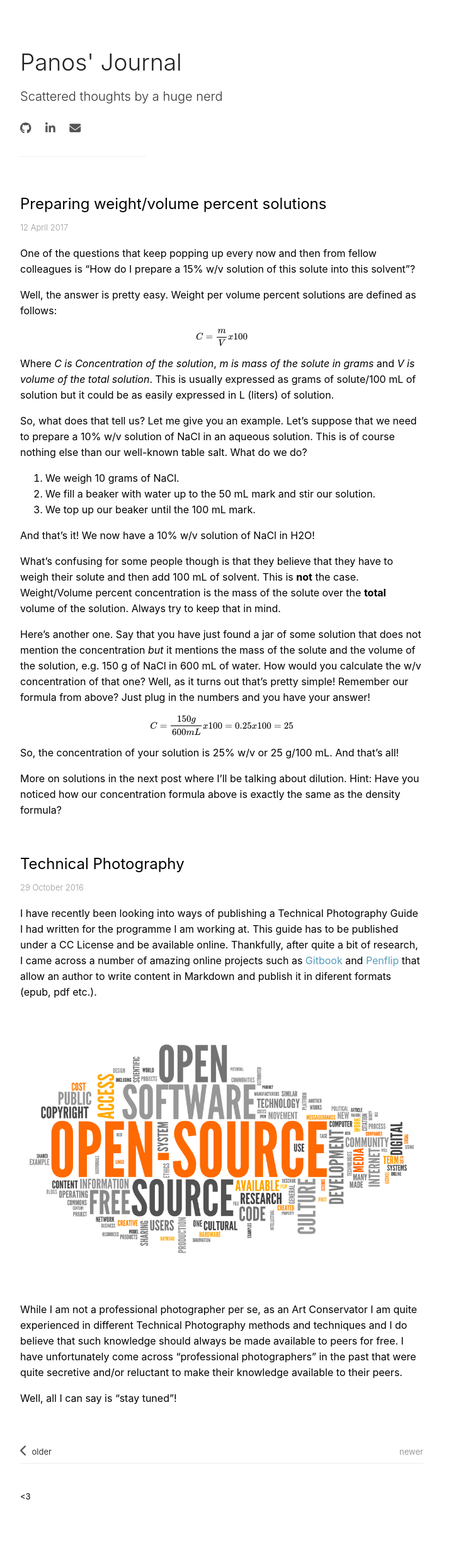
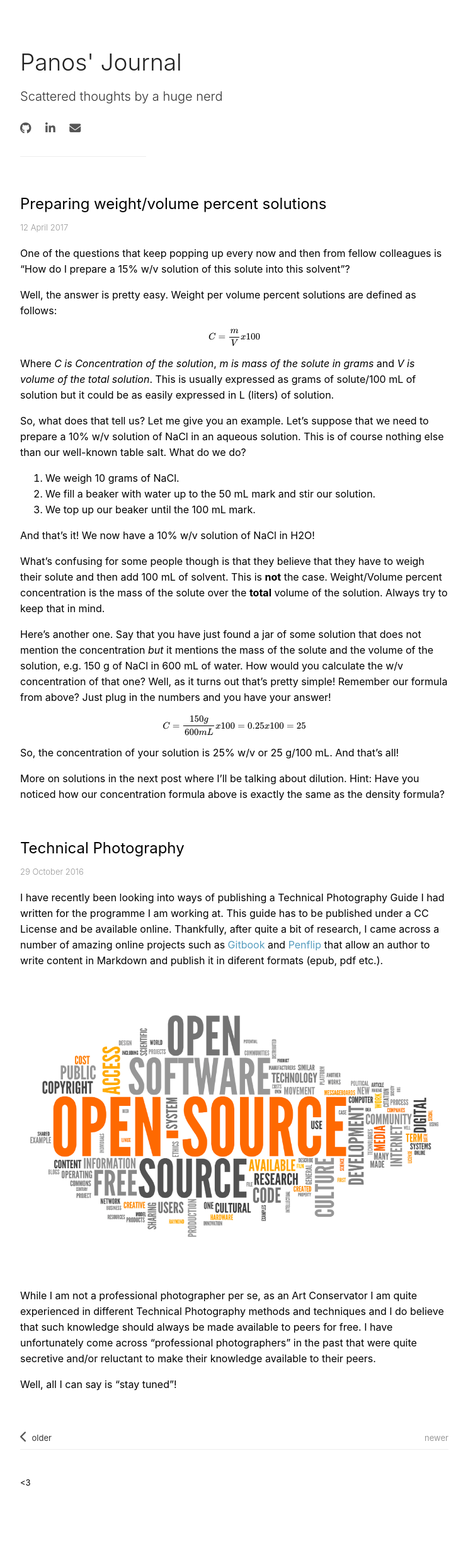
Before and after one commit to pgalatis/pgalatis.github.io, a Jekyll site: the page built from index.html, in a window 1280 px wide. Shown: the whole page at 63% size, without its empty margins (24-767 px from the left). Built offline with Jekyll 4.4.1, drawn with Linux system fonts in a browser that asks for light colours; nearby versions of some CDN libraries; formulas are drawn with MathJax 3; the list of posts is cut into pages by our own code; after the commit the page ends 2436 px from its top, so only the background shows below that.

Commit message:
Update style.css

```diff
--- a/css/style.css
+++ b/css/style.css
@@ -30,7 +30,7 @@
 }
 
 .wrapper {
-	max-width: 640px;
+	max-width: 680px;
 	line-height: 25px;
 }
 
```
